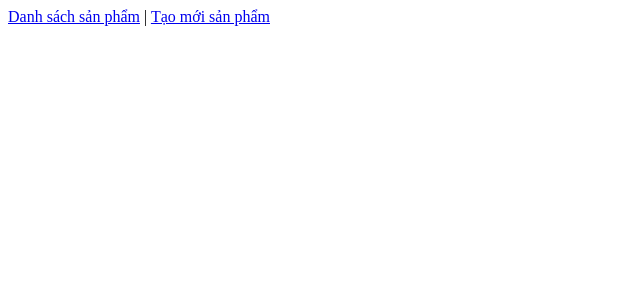
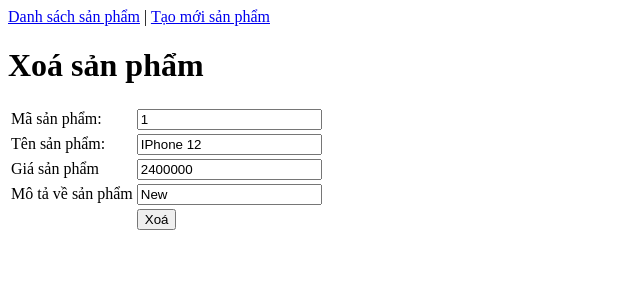
Before and after one commit to minhtuan1610/MD5-Lesson-7-Product, an Angular app: page /product/delete/1 in a window 1280 px wide. Before the commit this address led to /. Shown: the top 300 px of the page, without its empty margins (0-640 px from the left). Built offline with nearby package versions, Linux system fonts and the light colour scheme.

Commit message:
delete product

```diff
--- a/src/app/app-routing.module.ts
+++ b/src/app/app-routing.module.ts
@@ -3,6 +3,7 @@ import {Routes, RouterModule} from '@angular/router';
 import {ProductListComponent} from './product/product-list/product-list.component';
 import {ProductCreateComponent} from './product/product-create/product-create.component';
 import {ProductUpdateComponent} from './product/product-update/product-update.component';
+import {ProductDeleteComponent} from './product/product-delete/product-delete.component';
 
 
 const routes: Routes = [
@@ -17,6 +18,10 @@ const routes: Routes = [
   {
     path: 'product/edit/:id',
     component: ProductUpdateComponent
+  },
+  {
+    path: 'product/delete/:id',
+    component: ProductDeleteComponent
   }];
 
 @NgModule({
--- a/src/app/app.module.ts
+++ b/src/app/app.module.ts
@@ -7,13 +7,15 @@ import {ProductListComponent} from './product/product-list/product-list.componen
 import {ProductCreateComponent} from './product/product-create/product-create.component';
 import {ReactiveFormsModule} from '@angular/forms';
 import { ProductUpdateComponent } from './product/product-update/product-update.component';
+import { ProductDeleteComponent } from './product/product-delete/product-delete.component';
 
 @NgModule({
   declarations: [
     AppComponent,
     ProductListComponent,
     ProductCreateComponent,
-    ProductUpdateComponent
+    ProductUpdateComponent,
+    ProductDeleteComponent
   ],
   imports: [
     BrowserModule,
--- /dev/null
+++ b/src/app/product/product-delete/product-delete.component.html
@@ -0,0 +1,27 @@
+<h1>Xoá sản phẩm</h1>
+<form (ngSubmit)="deleteProduct(id)" [formGroup]="productForm">
+  <table>
+    <tr>
+      <td>Mã sản phẩm:</td>
+      <td><input formControlName="id" type="number"></td>
+    </tr>
+    <tr>
+      <td>Tên sản phẩm:</td>
+      <td><input formControlName="name" type="text"></td>
+    </tr>
+    <tr>
+      <td>Giá sản phẩm</td>
+      <td><input formControlName="price" type="number"></td>
+    </tr>
+    <tr>
+      <td>Mô tả về sản phẩm</td>
+      <td><input formControlName="description" type="text"></td>
+    </tr>
+    <tr>
+      <td></td>
+      <td>
+        <button>Xoá</button>
+      </td>
+    </tr>
+  </table>
+</form>
--- /dev/null
+++ b/src/app/product/product-delete/product-delete.component.ts
@@ -0,0 +1,39 @@
+import {Component, OnInit} from '@angular/core';
+import {FormControl, FormGroup} from '@angular/forms';
+import {ProductService} from '../../service/product.service';
+import {ActivatedRoute, ParamMap, Router} from '@angular/router';
+
+@Component({
+  selector: 'app-product-delete',
+  templateUrl: './product-delete.component.html',
+  styleUrls: ['./product-delete.component.css']
+})
+export class ProductDeleteComponent implements OnInit {
+  id: number;
+  productForm: FormGroup;
+
+  constructor(private productService: ProductService, private activatedRoute: ActivatedRoute, private router: Router) {
+    this.activatedRoute.paramMap.subscribe((paramMap: ParamMap) => {
+      this.id = +paramMap.get('id');
+      const product = this.getProduct(this.id);
+      this.productForm = new FormGroup({
+        id: new FormControl(product.id),
+        name: new FormControl(product.name),
+        price: new FormControl(product.price),
+        description: new FormControl(product.description)
+      });
+    });
+  }
+
+  ngOnInit() {
+  }
+
+  getProduct(id: number) {
+    return this.productService.findById(id);
+  }
+
+  deleteProduct(id: number) {
+    this.productService.deleteProduct(id);
+    this.router.navigate(['/product/list']);
+  }
+}
--- a/src/app/product/product-list/product-list.component.html
+++ b/src/app/product/product-list/product-list.component.html
@@ -12,5 +12,6 @@
     <td>{{product.price}}</td>
     <td>{{product.description}}</td>
     <td><a [routerLink]="['/product/edit/',product.id]">Edit</a></td>
+    <td><a [routerLink]="['/product/delete/',product.id]">Delete</a></td>
   </tr>
 </table>
--- a/src/app/service/product.service.ts
+++ b/src/app/service/product.service.ts
@@ -59,4 +59,10 @@ export class ProductService {
       }
     }
   }
+
+  deleteProduct(id: number) {
+    this.products = this.products.filter(product => {
+      return product.id !== id;
+    });
+  }
 }
```
Also changed, not shown: src/app/product/product-delete/product-delete.component.css (added), 1 other file (tests, documents, lock files or other folders).
